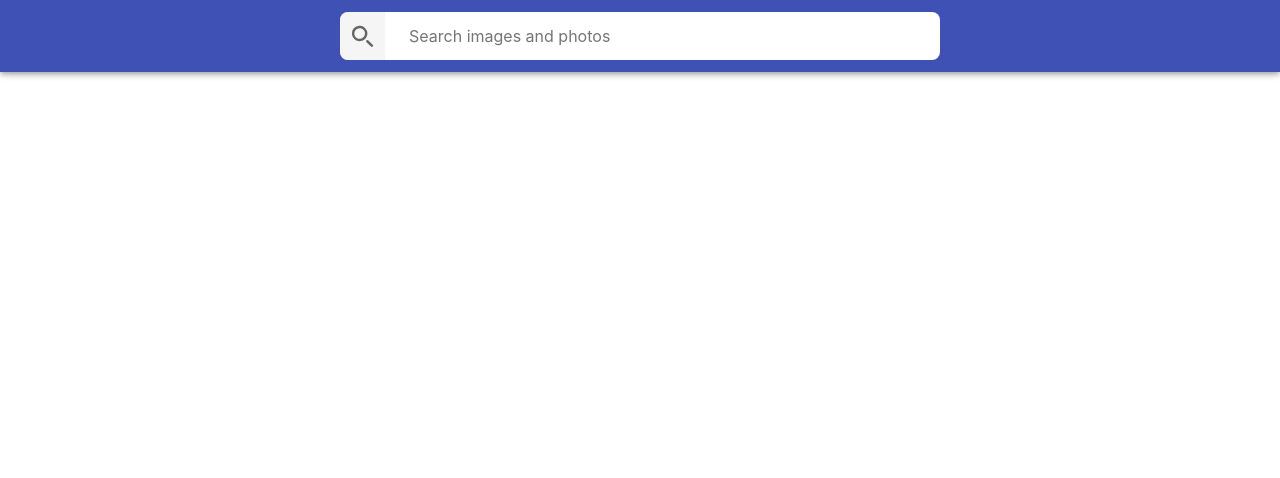
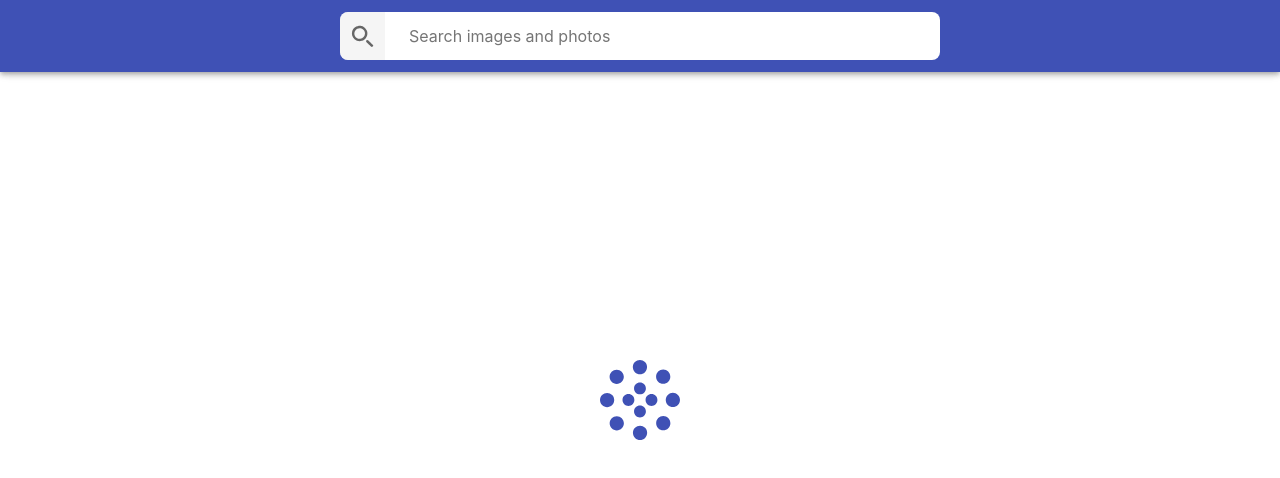
Before and after one commit to VictorSelischev/goit-react-hw-03-image-finder, a React (Create React App) app: page / in a window 1280 px wide. Both pictures are taken after typing "Sample" into the empty fields and a click on the button 362 px from the left and 36 px from the top of the page. Shown: the top 478 px of the page. Built offline with nearby package versions, Linux system fonts and the light colour scheme.

Commit message:
Create Loader

```diff
--- a/package.json
+++ b/package.json
@@ -11,6 +11,7 @@
     "react": "^18.1.0",
     "react-dom": "^18.1.0",
     "react-icons": "^4.6.0",
+    "react-loader-spinner": "^5.3.4",
     "react-scripts": "5.0.1",
     "react-toastify": "^9.0.8",
     "web-vitals": "^2.1.3"
--- a/src/components/App.jsx
+++ b/src/components/App.jsx
@@ -30,7 +30,7 @@ class App extends Component {
         <ImageGallery wordSearch={ wordSearch } />
         {/* {isLoading ? <h2>Loading...</h2> : <ImageGallery wordSearch={ wordSearch } />} */}
         {/* {gallery && <div>Тут будет галерея после фетча</div>} */}
-        <ToastContainer autoClose={3000} />
+        <ToastContainer autoClose={3000} theme="colored" />
       </div>
     );
   }
--- a/src/components/ImageGallery/ImageGallery.jsx
+++ b/src/components/ImageGallery/ImageGallery.jsx
@@ -1,6 +1,7 @@
 import { Component } from 'react';
 import css from './ImageGallery.module.css';
 import { ImageGalleryItem } from '../ImageGalleryItem/ImageGalleryItem';
+import { Loader } from '../Loader/Loader';
 
 class ImageGallery extends Component {
   KEY_API = '29396697-739a936ff485fb734bceeac87';
@@ -31,18 +32,22 @@ class ImageGallery extends Component {
           `https://pixabay.com/api/?q=${this.props.wordSearch}&page=1&key=${this.KEY_API}&image_type=photo&orientation=horizontal&per_page=12`
         )
           .then(res => res.json())
-          .then(gallery => {console.log(gallery);
-          this.setState({ gallery: gallery.hits })})
+          .then(gallery => {
+            console.log(gallery);
+            this.setState({ gallery: gallery.hits });
+          })
           .finally(() => this.setState({ isLoading: false }));
       }, 5000);
     }
   }
 
   render() {
-    const { gallery } = this.state;
+    const { gallery, isLoading } = this.state;
 
     return (
-      gallery && (
+      <>
+        {isLoading && <Loader />}
+        {gallery && (
           <ul className={css.gallery}>
             {gallery.map(({ id, webformatURL, largeImageURL, tags }) => {
               return (
@@ -56,7 +61,8 @@ class ImageGallery extends Component {
               );
             })}
           </ul>
-      )
+        )}
+      </>
     );
   }
 }
--- /dev/null
+++ b/src/components/Loader/Loader.jsx
@@ -0,0 +1,22 @@
+import { Component } from 'react';
+import css from './Loader.module.css';
+import { Circles } from 'react-loader-spinner';
+
+class Loader extends Component {
+  render() {
+    return (
+      // <h2>Loading...</h2>
+      <Circles
+        height="80"
+        width="80"
+        color="#3f51b5"
+        ariaLabel="circles-loading"
+        wrapperStyle={{}}
+        wrapperClass=""
+        visible={true}
+      />
+    );
+  }
+}
+
+export { Loader };
--- a/src/components/Searchbar/Searchbar.jsx
+++ b/src/components/Searchbar/Searchbar.jsx
@@ -20,7 +20,7 @@ class Searchbar extends Component {
   handleSubmit = evt => {
     evt.preventDefault();
     if (this.state.name.trim() === '') {
-      toast.error("👁 Введите строку для поиска");
+      toast.error("Enter text to search");
       return;
     }
     this.props.onSubmitProp(this.state.name);
```
Also changed, not shown: src/components/Loader/Loader.module.css (added), 1 other file (tests, documents, lock files or other folders). Lines whose indentation alone changed are shown as unchanged.
